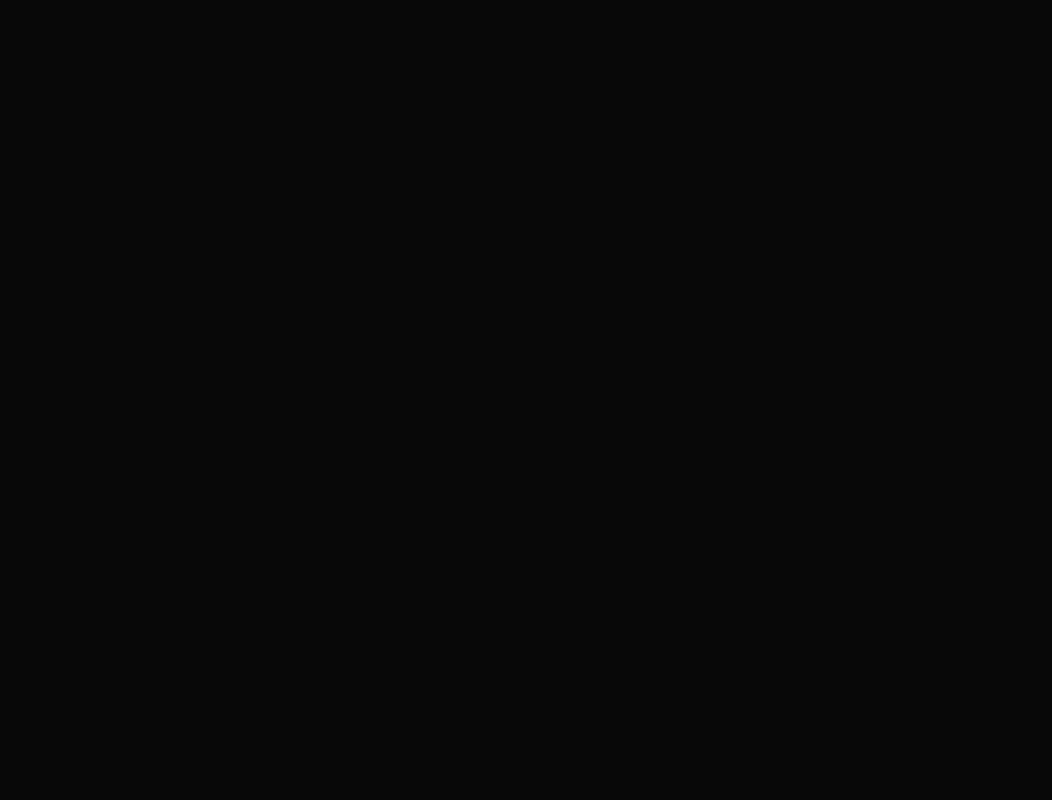
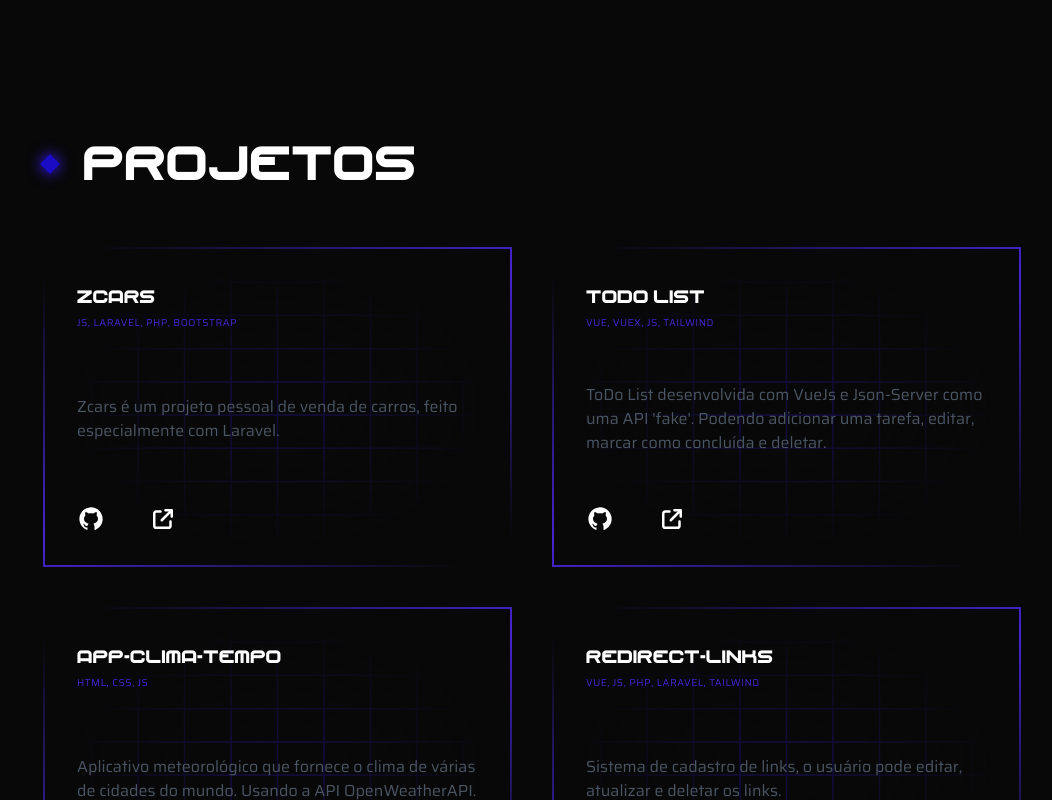
Before and after one commit to paulopariz/PAULOPARIZ-PORTFOLIO, a Vue app: page / in a window 1280 px wide. Shown: the part 4180-4980 px from the top of the page, without its empty margins (108-1160 px from the left). Before the commit the page ends 4203 px from the top, so only its background shows below. Built offline with nearby package versions, Linux system fonts and the light colour scheme; no server answers.

Commit message:
pprojects responsive

```diff
--- a/src/App.vue
+++ b/src/App.vue
@@ -11,7 +11,7 @@
 
       <MySkills />
 
-      <MyProjects class="hidden" />
+      <MyProjects />
 
       <MyContact class="hidden" />
     </div>
--- a/src/components/Projects/MyProjects.scss
+++ b/src/components/Projects/MyProjects.scss
@@ -38,6 +38,14 @@ section {
 
 
     }
+
+    @media(max-width: 1282px){
+        .project{
+            h2{
+                letter-spacing: 0.5px;
+            }
+        }
+    }
 }
 
 .ViweAll {
@@ -55,4 +63,10 @@ section {
             opacity: 0.9;
         }
     }
+
+    @media(max-width: 1026px){
+        a{
+            width: 100%;
+        }
+    }
 }
--- a/src/components/Projects/MyProjects.vue
+++ b/src/components/Projects/MyProjects.vue
@@ -1,16 +1,26 @@
 <template>
-  <div class="mt-48 mb-20">
-    <h1 class="font-sfera text-5xl ml-11">PROJETOS</h1>
+  <div class="mt-48 mb-20 px-6">
+    <h1
+      class="font-sfera text-5xl ml-11 max-md:text-4xl max-sm:text-3xl max-xl:ml-10 max-sm:ml-8"
+    >
+      PROJETOS
+    </h1>
 
-    <section class="grid grid-cols-3 gap-y-20 mt-16">
+    <section
+      class="grid grid-cols-3 gap-16 mt-16 max-xl:grid-cols-2 max-md:grid-cols-1 max-xl:gap-10"
+    >
       <div v-for="obj in projects" :key="obj">
-        <div class="w-5/6 h-80 p-8 flex justify-between flex-col project m-auto">
+        <div
+          class="w-full h-80 p-8 flex justify-between flex-col project m-auto max-md:justify-around"
+        >
           <div>
             <h2 class="font-sfera text-lg">{{ obj.name }}</h2>
             <span class="techs">{{ obj.techs }}</span>
           </div>
 
-          <p class="text-gray-600">{{ obj.desc }}</p>
+          <p class="text-gray-600 max-xl:text-base max-md:text-base max-sm:text-sm">
+            {{ obj.desc }}
+          </p>
           <div class="flex items-center gap-12">
             <a
               class="tooltip tooltip-primary"
```
